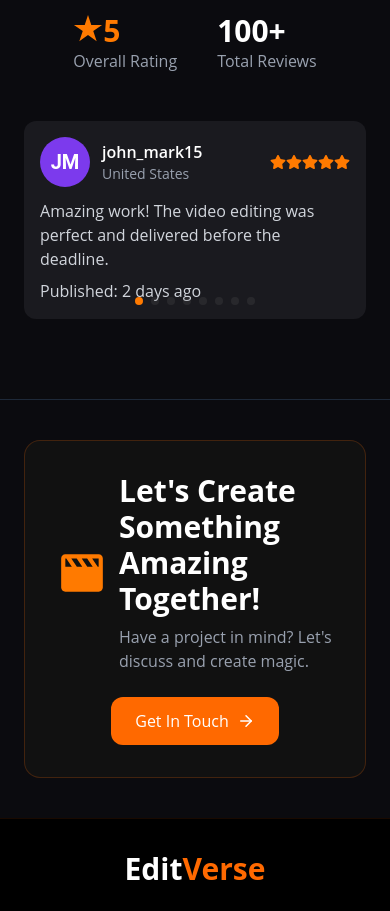
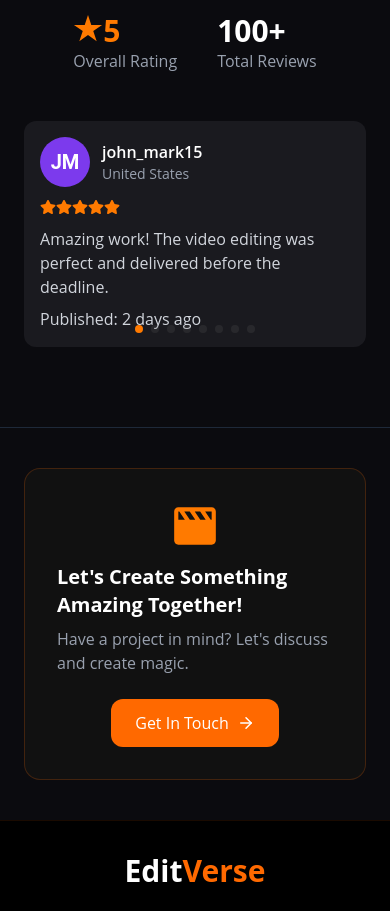
Before and after one commit to Balochkhurram761/Portfilio-Mishah, a Next.js app: page / in a window 390 px wide. Shown: the part 2880-3791 px from the top of the page. Built offline with nearby package versions, Linux system fonts and the light colour scheme.

Commit message:
resolve resposive issue

```diff
--- a/components/CTASection.js
+++ b/components/CTASection.js
@@ -4,13 +4,13 @@ function CTASection() {
   return (
     <section className=" px-6 py-10 bg-[#0B0B0F]">
       <div className="flex flex-col  broder border-[#ff7a00] md:flex-row items-center justify-between gap-6 rounded-2xl border border-orange-500/20 bg-[#111] p-8">
-        <div className="rap flex gap-3 items-center">
+        <div className="rap flex-col flex sm:flex-row gap-3 items-center">
           <span className="text-2xl  text-[#FF7A00]">
             <BiSolidMovie size={50} />
           </span>
 
           <div>
-            <h2 className="text-3xl font-bold text-white">
+            <h2 className="text-xl sm:text-3xl font-bold text-white">
               Let's Create Something Amazing Together!
             </h2>
             <p className="mt-2 text-gray-400">
--- a/components/HeroReview.js
+++ b/components/HeroReview.js
@@ -11,7 +11,7 @@ import "swiper/css";
 import "swiper/css/free-mode";
 import "swiper/css/pagination";
 
-import { FreeMode, Pagination } from "swiper/modules";
+import { FreeMode, Pagination, Autoplay } from "swiper/modules";
 const CountUp = dynamic(() => import("react-countup"), {
   ssr: false,
 });
@@ -63,6 +63,10 @@ function Testimonials() {
           spaceBetween={30}
           freeMode={true}
           pagination={{ clickable: true }}
+          autoplay={{
+            delay: 2000,
+            disableOnInteraction: false,
+          }}
           modules={[FreeMode, Pagination]}
           className="mySwiper"
           breakpoints={{
@@ -74,7 +78,7 @@ function Testimonials() {
           {reviews.map((item, index) => (
             <SwiperSlide key={index}>
               <div className="bg-[#1A1A1F] p-4 rounded-xl text-left h-full">
-              <div className="wrap flex justify-between items-center">
+                <div className="wrap flex flex-col sm:flex-row justify-between sm:items-center">
                   <div className="flex mb-3 items-center gap-3">
                     <Avatar
                       sx={{
@@ -88,7 +92,7 @@ function Testimonials() {
                       {getInitials(item.name)}{" "}
                     </Avatar>
                     {/* User */}
-                  <div className="" >
+                    <div className="">
                       <h4 className="text-white font-semibold">{item.name}</h4>
                       <p className="text-gray-400 text-sm">{item.country}</p>
                     </div>
@@ -100,13 +104,10 @@ function Testimonials() {
                   </div>
                 </div>
                 {/* Review */}
-                <div className="flex flex-col gap-2 " >
+                <div className="flex flex-col gap-2 ">
                   <p className="text-gray-300 ">{item.review}</p>
-                <p className="text-gray-300 ">
-                  Published: {item.published}
-                </p>
+                  <p className="text-gray-300 ">Published: {item.published}</p>
                 </div>
-
               </div>
             </SwiperSlide>
           ))}
```
Lines whose indentation alone changed are shown as unchanged.
